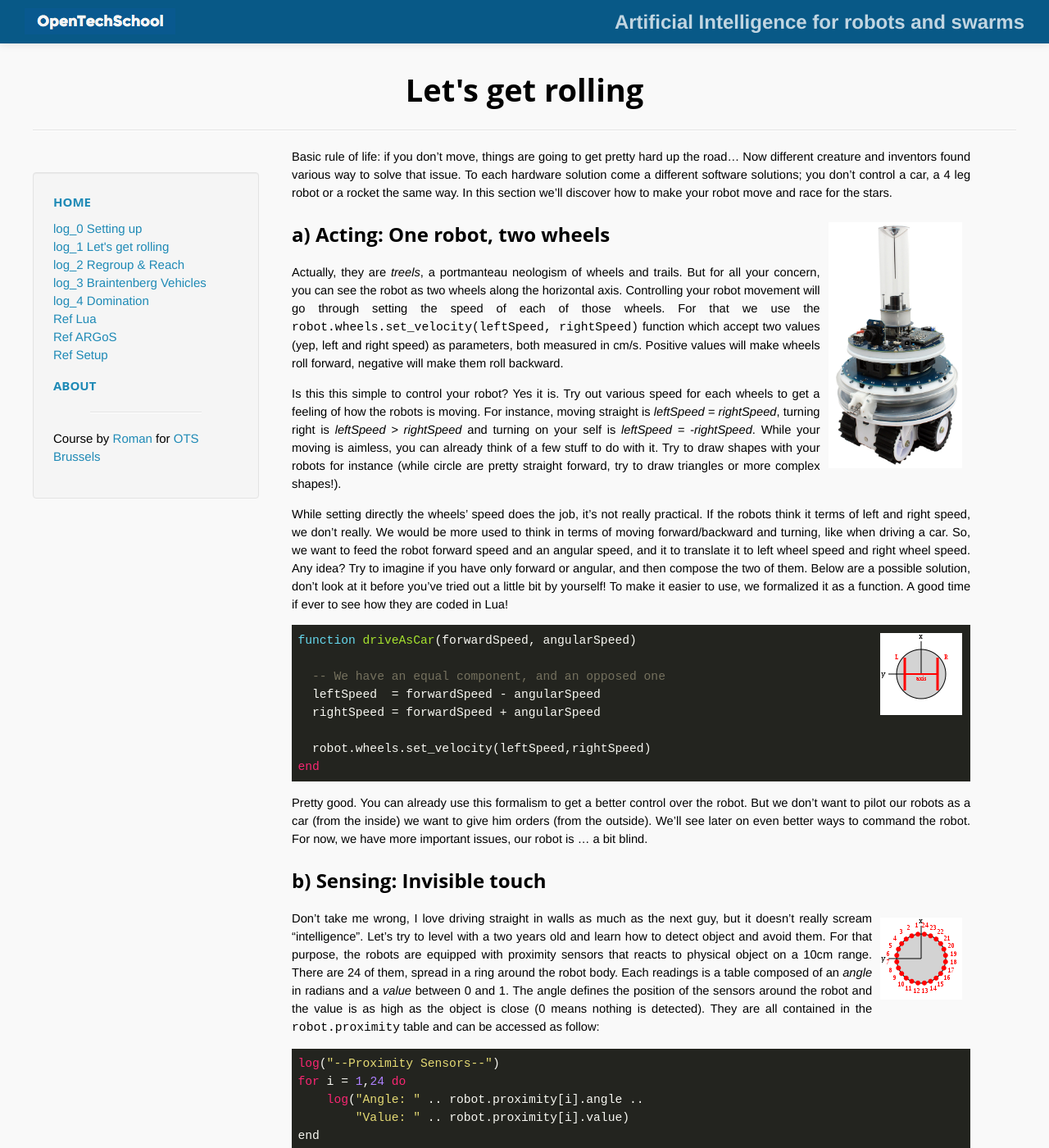
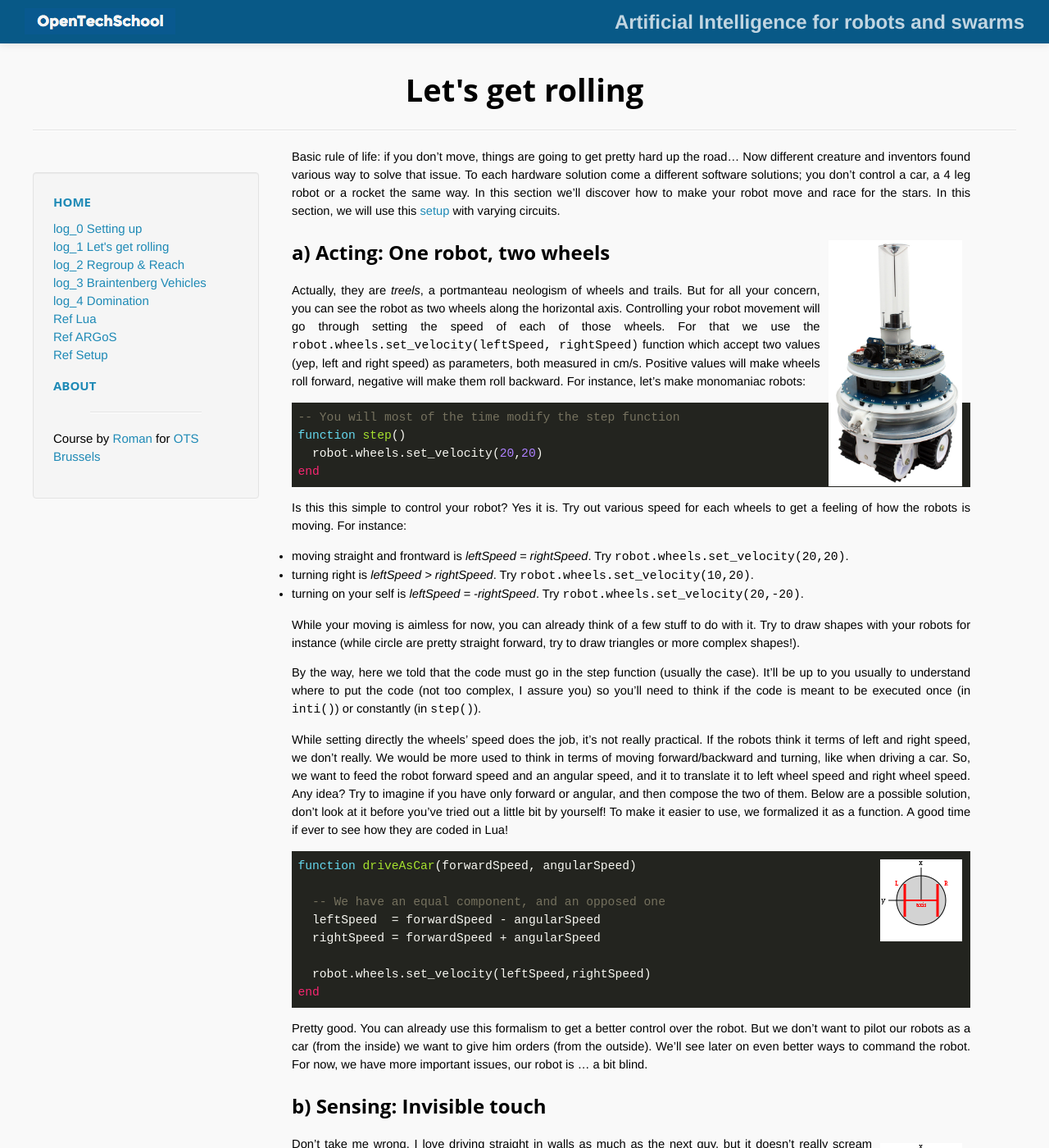
Before and after one commit to OpenTechSchool-Brussels/AI-for-robots-and-swarms, a Jekyll site: the page built from follow-the-line.markdown, in a window 1280 px wide and 1400 px high. Shown: the whole window at 82% size. Built offline with Jekyll 4.4.1, drawn with Linux system fonts in a browser that asks for light colours; Markdown is read by kramdown in place of the engine named in the settings; some of the changed text lies outside the part shown.

Commit message:
Update follow-the-line.markdown

````diff
--- a/follow-the-line.markdown
+++ b/follow-the-line.markdown
@@ -4,15 +4,30 @@ title:  "Let's get rolling"
 num: 1
 ---
 
-Basic rule of life: if you don't move, things are going to get pretty hard up the road... Now different creature and inventors found various way to solve that issue. To each hardware solution come a different software solutions; you don't control a car, a 4 leg robot or a rocket the same way. In this section we'll discover how to make your robot move and race for the stars.
+Basic rule of life: if you don't move, things are going to get pretty hard up the road... Now different creature and inventors found various way to solve that issue. To each hardware solution come a different software solutions; you don't control a car, a 4 leg robot or a rocket the same way. In this section we'll discover how to make your robot move and race for the stars. In this section, we will use this [setup](./assets/setup/setup_1.tar.gz) with varying circuits.
 
 <img src="./assets/marxbot.jpg" alt="picture of the marxbot" style="height:300px; float:right; margin:10px;">
 
 ## a)  Acting: One robot, two wheels
 
-Actually, they are *treels*, a portmanteau neologism of wheels and trails. But for all your concern, you can see the robot as two wheels along the horizontal axis. Controlling your robot movement will go through setting the speed of each of those wheels. For that we use the `robot.wheels.set_velocity(leftSpeed, rightSpeed)` function which accept two values (yep, left and right speed) as parameters, both measured in cm/s. Positive values will make wheels roll forward, negative will make them roll backward.
+Actually, they are *treels*, a portmanteau neologism of wheels and trails. But for all your concern, you can see the robot as two wheels along the horizontal axis. Controlling your robot movement will go through setting the speed of each of those wheels. For that we use the `robot.wheels.set_velocity(leftSpeed, rightSpeed)` function which accept two values (yep, left and right speed) as parameters, both measured in cm/s. Positive values will make wheels roll forward, negative will make them roll backward. For instance, let's make monomaniac robots:
 
-Is this this simple to control your robot? Yes it is. Try out various speed for each wheels to get a feeling of how the robots is moving. For instance, moving straight is *leftSpeed = rightSpeed*, turning right is *leftSpeed > rightSpeed* and turning on your self is *leftSpeed = -rightSpeed*. While your moving is aimless, you can already think of a few stuff to do with it. Try to draw shapes with your robots for instance (while circle are pretty straight forward, try to draw triangles or more complex shapes!).
+```lua
+-- You will most of the time modify the step function
+function step()
+  robot.wheels.set_velocity(20,20)
+end
+```
+
+Is this this simple to control your robot? Yes it is. Try out various speed for each wheels to get a feeling of how the robots is moving. For instance:
+
+* moving straight and frontward is *leftSpeed = rightSpeed*. Try `robot.wheels.set_velocity(20,20)`.
+* turning right is *leftSpeed > rightSpeed*. Try `robot.wheels.set_velocity(10,20)`.
+* turning on your self is *leftSpeed = -rightSpeed*. Try `robot.wheels.set_velocity(20,-20)`.
+
+While your moving is aimless for now, you can already think of a few stuff to do with it. Try to draw shapes with your robots for instance (while circle are pretty straight forward, try to draw triangles or more complex shapes!).
+
+By the way, here we told that the code must go in the step function (usually the case). It'll be up to you usually to understand where to put the code (not too complex, I assure you) so you'll need to think if the code is meant to be executed once (in `inti()`) or constantly (in `step()`).
 
 While setting directly the wheels' speed does the job, it's not really practical. If the robots think it terms of left and right speed, we don't really. We would be more used to think in terms of moving forward/backward and turning, like when driving a car. So, we want to feed the robot forward speed and an angular speed, and it to translate it to left wheel speed and right wheel speed. Any idea? Try to imagine if you have only forward or angular, and then compose the two of them. Below are a possible solution, don't look at it before you've tried out a little bit by yourself! To make it easier to use, we formalized it as a function. A good time if ever to see how they are coded in Lua!
 
@@ -104,6 +114,8 @@ else
 end
 ```
 
+Ok, this is working but we have definitely too many robots trying to form platonic relationships with the arena walls. If not done already, you should mix that behavior with the avoiding one. Hard to mix both of them? Damn right it is, but lucky us, we'll see in next section a glorious way to do so.
+
 ## d) Behaving: Follow the line
 Ok, that is great. You can move, you can see where you are moving. What about coupling both and making you move following marks on the ground? This is actually a very classic algorithm which is solved both by first learners and highly skilled engineers, depending on the environment and precision/speed required. Our job is simple: we have a line, we want to follow it, when it's straight (simple!) and when it's turning (ergh...).
 
````
Also changed, not shown: other parts of follow-the-line.markdown (+2 -7 lines).
